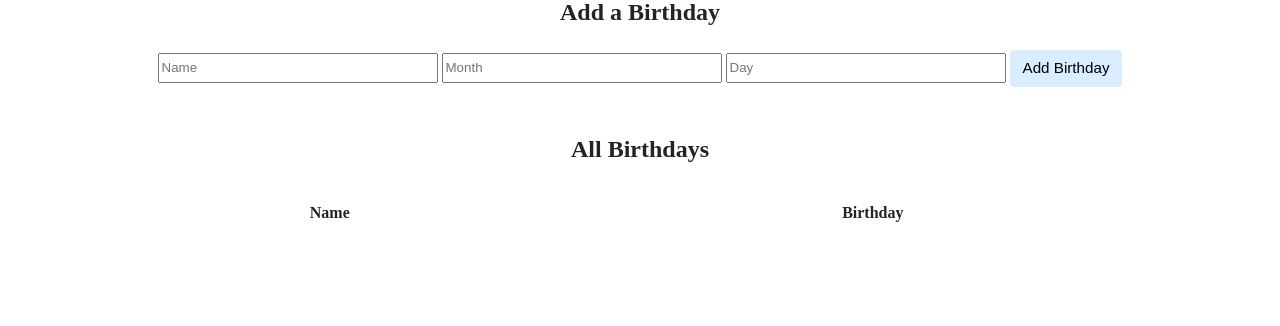
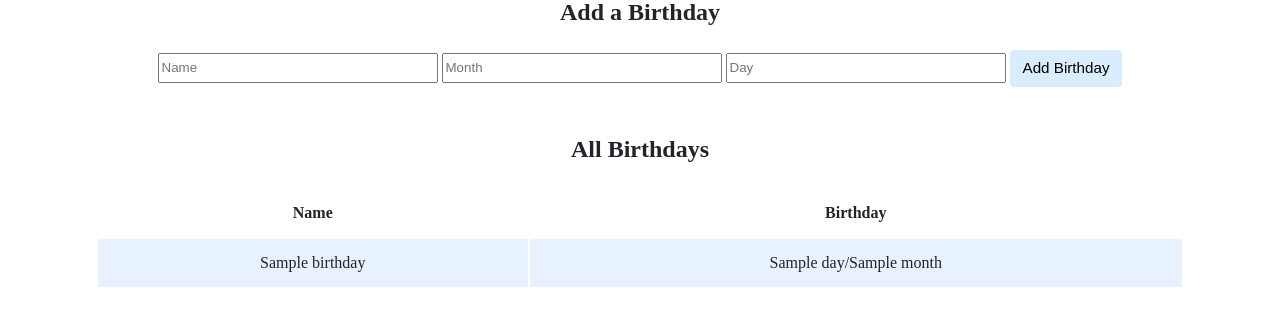
Before and after one commit to sierrawild/CS50, a Flask app: template CS50x/Week 9/birthdays/templates/index.html in a window 1280 px wide. Shown: the part 266-592 px from the top of the page. Run offline with Flask 3, Linux system fonts and the light colour scheme; the template is opened without the code that fills it: most values are stand-ins (such as "Sample title", 1, 10 or a date in 2020); lists and menus that the app fills with data are empty; some libraries are stand-ins or nearby versions.

Commit message:
week 9 birthday finish

```diff
--- a/CS50x/Week 9/birthdays/app.py
+++ b/CS50x/Week 9/birthdays/app.py
@@ -11,6 +11,7 @@ app.config["TEMPLATES_AUTO_RELOAD"] = True
 
 # Configure CS50 Library to use SQLite database
 db = SQL("sqlite:///birthdays.db")
+# db = SQL(r"CS50x\Week 9\birthdays\birthdays.db")
 
 
 @app.after_request
@@ -26,14 +27,26 @@ def after_request(response):
 def index():
     if request.method == "POST":
 
-        # TODO: Add the user's entry into the database
+        # Done: Add the user's entry into the database
+        name = request.form.get('name')
+        if not name:
+            return redirect('/')
+        month = request.form.get('month')
+        if not month:
+            return redirect('/')
+        day = request.form.get('day')
+        if not day:
+            return redirect('/')
+
+        # insert data into database
+        db.execute('INSERT INTO BIRTHDAYS (name, month, day) VALUES(?, ?, ?)', name, month, day)
+
 
         return redirect("/")
 
     else:
 
         # TODO: Display the entries in the database on index.html
+        bd = db.execute('SELECT * FROM birthdays')
 
-        return render_template("index.html")
-
-app.run(debug=True)
+        return render_template("index.html", birthdays=bd)
--- a/CS50x/Week 9/birthdays/templates/index.html
+++ b/CS50x/Week 9/birthdays/templates/index.html
@@ -14,11 +14,11 @@
             <div class="section">
 
                 <h2>Add a Birthday</h2>
-                <!-- TODO: Create a form for users to submit a name, a month, and a day -->
+                <!-- DONE: Create a form for users to submit a name, a month, and a day -->
                  <form action="/" method="post">
-                    <input name="name" type="text" placeholder="Name">
-                    <input name="month" type="number" placeholder="Month">
-                    <input name="day" type="number" placeholder="Day">
+                    <input name="name" type="text" placeholder="Name" required minlength="2">
+                    <input name="month" type="number" placeholder="Month" min="1" max="12" required>
+                    <input name="day" type="number" placeholder="Day" min="1" max="31" required>
                     <input type="submit" value="Add Birthday">
 
                  </form>
@@ -36,6 +36,12 @@
                     </thead>
                     <tbody>
                         <!-- TODO: Loop through the database entries to display them in this table -->
+                         {% for birthday in birthdays %}
+                            <tr>
+                                <td>{{ birthday.name }}</td>
+                                <td>{{ birthday.day }}/{{ birthday.month }}</td>
+                            </tr>
+                         {% endfor %}
                     </tbody>
                 </table>
             </div>
```
